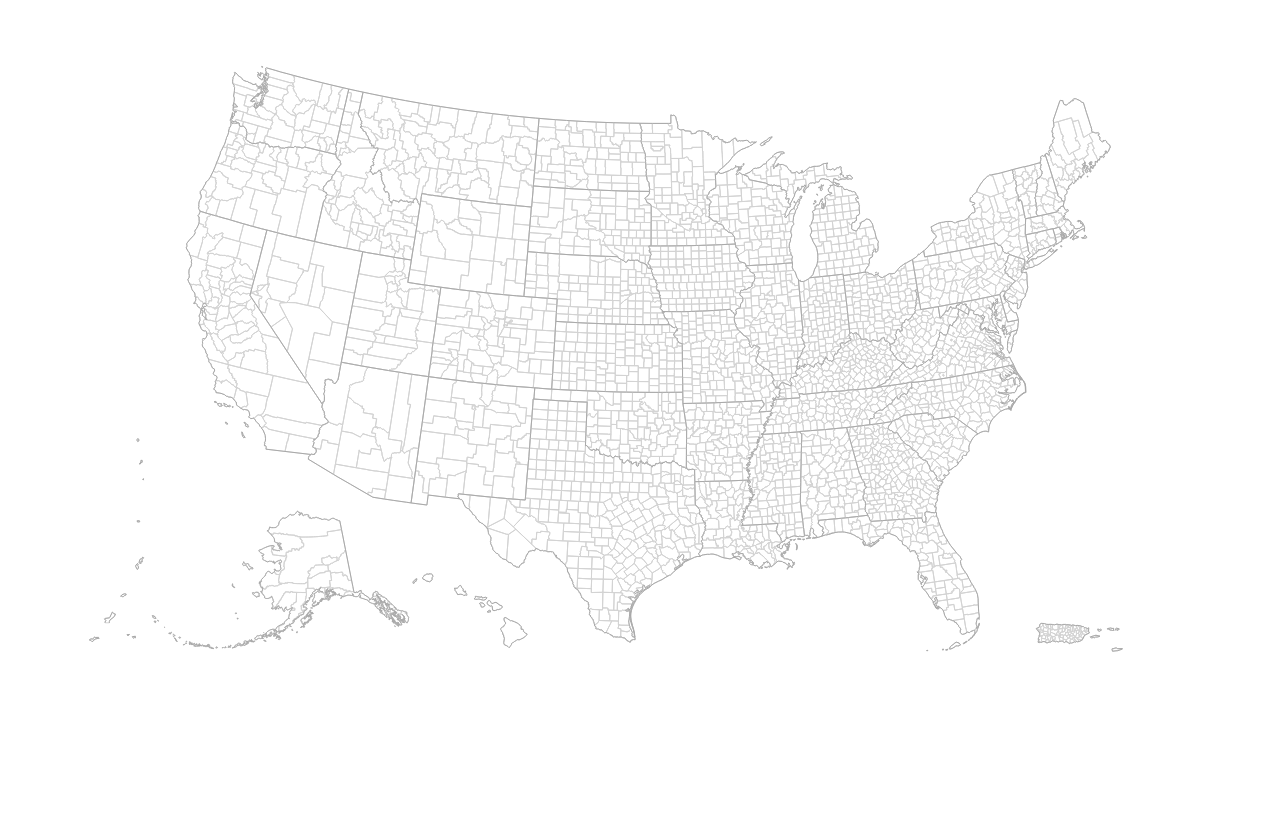
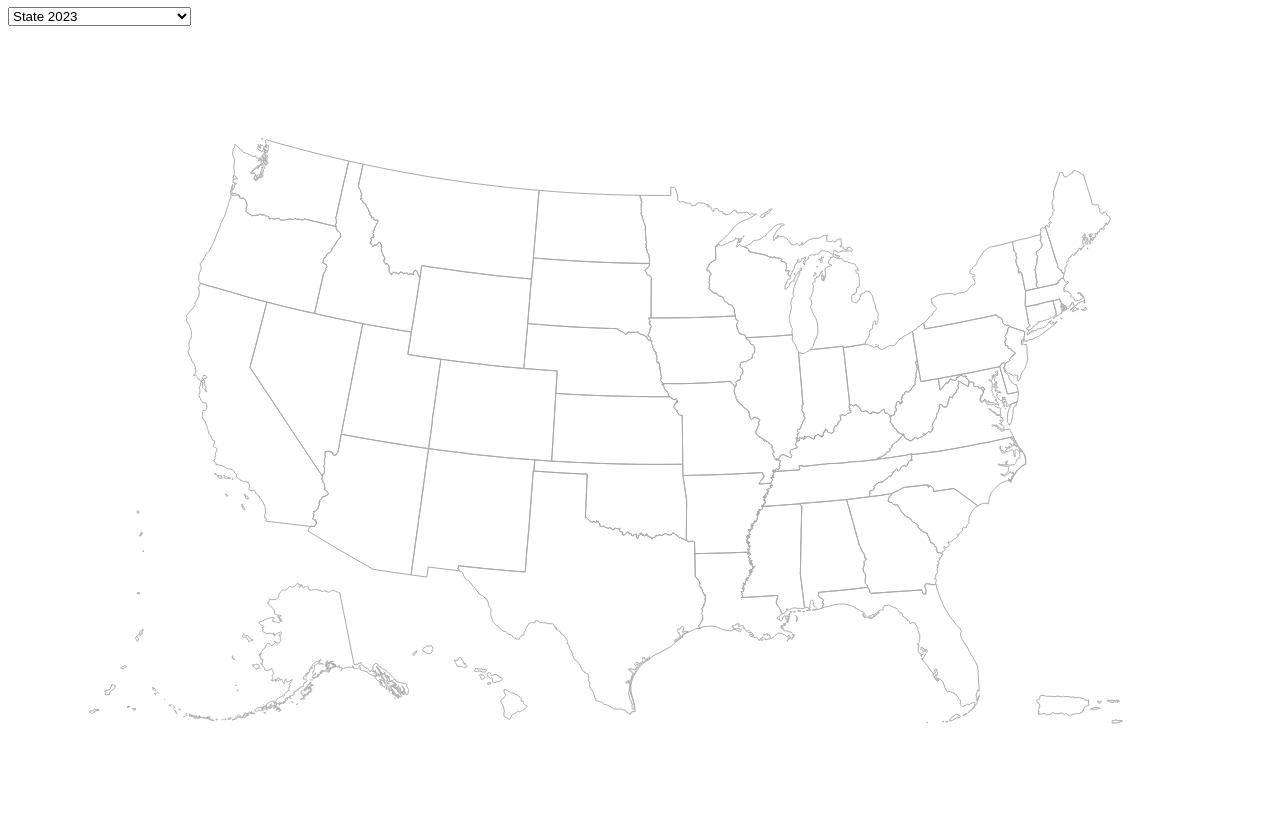
Before and after one commit to nehgov/usa_territory_topojson, a plain HTML site: page index.html in a window 1280 px wide. Shown: the part 73-899 px from the top of the page. Before the commit the page ends 839 px from the top, so only its background shows below. Drawn offline with Linux system fonts and the light colour scheme.

Commit message:
added states

```diff
--- a/index.html
+++ b/index.html
@@ -4,7 +4,19 @@
 <script src="./assets/js/topojson.min.js"></script>
 <script src="./assets/js/geoalbersuster.js"></script>
 
+<h1>TEST: checking maps</h1>
+
 <select id = "opts">
+  <option value="state_2023">State 2023</option>
+  <option value="state_2022">State 2022</option>
+  <option value="state_2021">State 2021</option>
+  <option value="state_2020">State 2020</option>
+  <option value="state_2019">State 2019</option>
+  <option value="state_2018">State 2018</option>
+  <option value="state_2017">State 2017</option>
+  <option value="state_2016">State 2016</option>
+  <option value="state_2015">State 2015</option>
+  <option value="state_2014">State 2014</option>
   <option value="county_2023">County 2023</option>
   <option value="county_2022">County 2022</option>
   <option value="county_2021">County 2021</option>
@@ -27,6 +39,7 @@
   <option value="cdistrict_2014">Congressional district 2014</option>
 </select>
 
+
 <svg id="map" width = "1280" height = "800"></svg>
 
 <script>
@@ -37,6 +50,9 @@
           break;
       case /cdistrict/.test(x):
           return "cdistricts";
+          break;
+      case /state/.test(x):
+          return "states";
           break;
       }
   }
@@ -63,7 +79,8 @@
           // drop old so it doesn't just keep appending
           svg.selectAll("path").remove();
 
-          // draw counties
+          if (basegeo !== "states") {
+              // draw counties / congressional districts
               svg.append("g")
                   .selectAll("path")
                   .data(topojson.feature(us, us.objects[basegeo]).features)
@@ -79,10 +96,23 @@
                   .attr("stroke", "darkgrey")
                   .attr("stroke-linejoin", "round")
                   .attr("d", path);
+
+          } else {
+              // draw states
+              svg.append("g")
+                  .selectAll("path")
+                  .data(topojson.feature(us, us.objects[basegeo]).features)
+                  .join("path")
+                  .attr("fill", "none")
+                  .attr("stroke", "darkgrey")
+                  .attr("d", path);
+
+          }
           })
+
   }
 
-  loadData("county_2023");
+  loadData("state_2023");
 
   // handle on click event
   d3.select('#opts')
```
Lines whose indentation alone changed are shown as unchanged.
